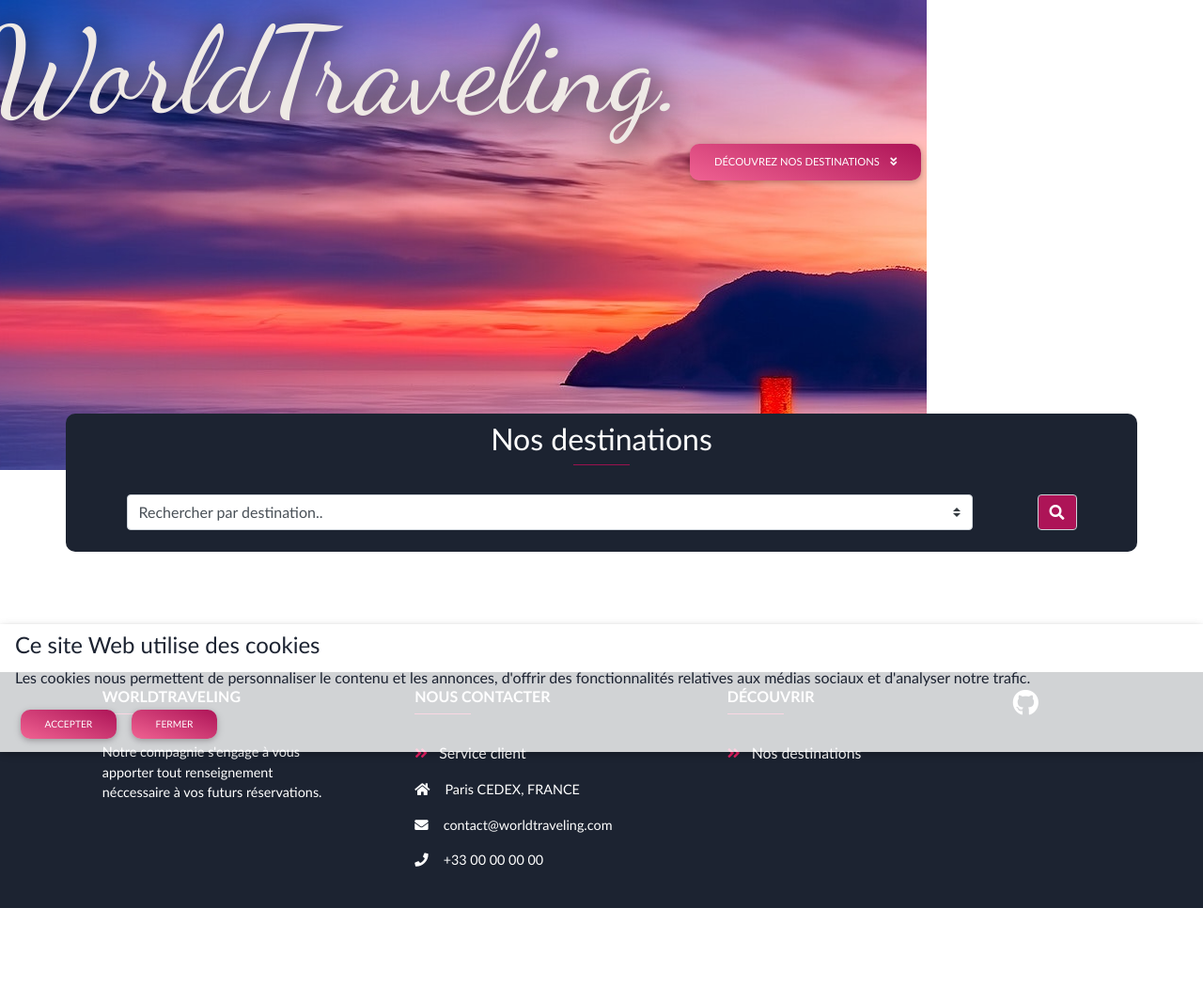
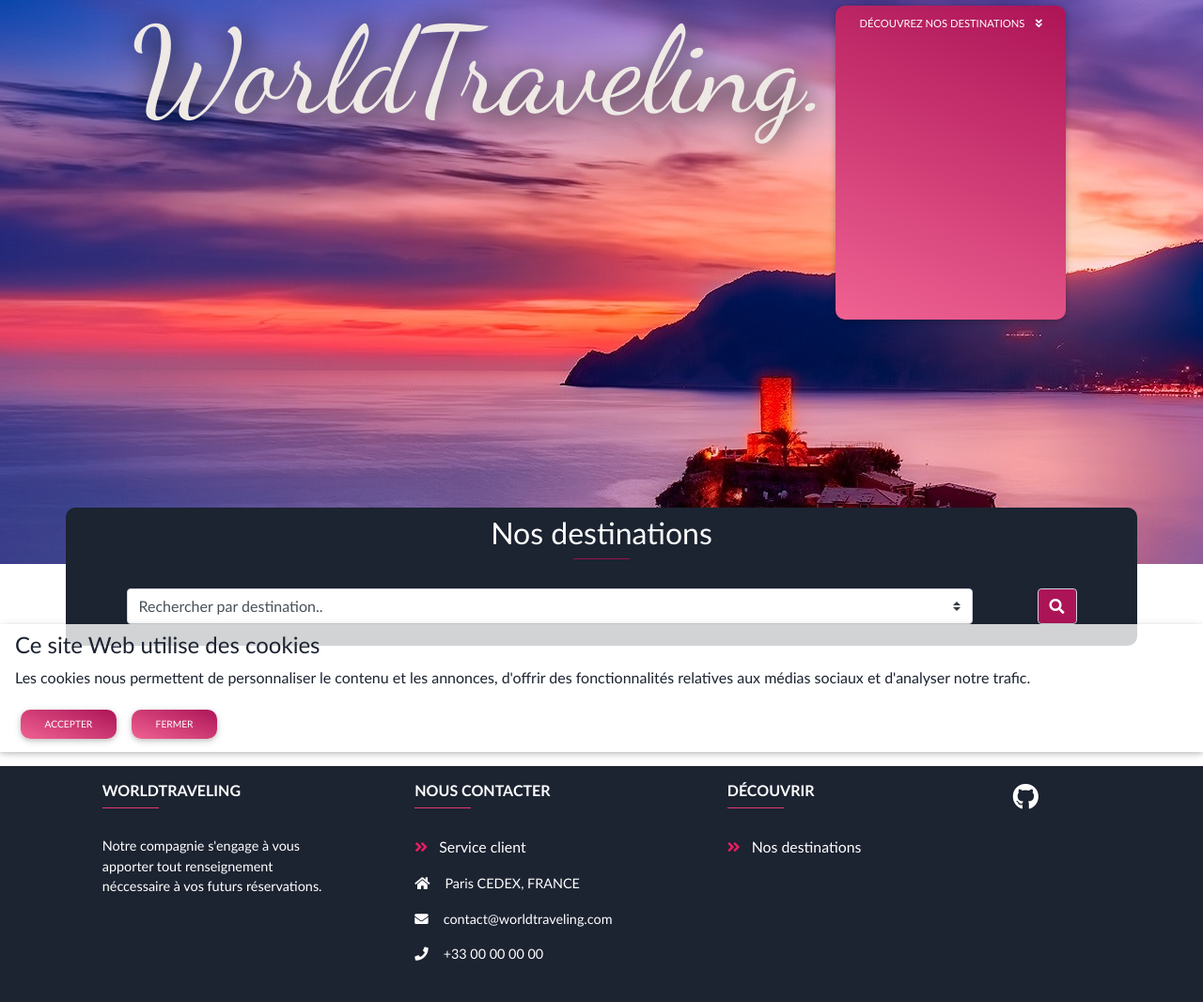
Before and after one commit to celiabellod/worldtraveling, a Django app: page / in a window 1280 px wide. Shown: the whole page at 94% size. Before the commit the page ends 966 px from the top, so only its background shows below. Run offline with Django 3.2, Linux system fonts and the light colour scheme; data that the repository does not hold is empty; some libraries are stand-ins or nearby versions.

Commit message:
header modification - 27/04/202 - CELIA BELLOD

```diff
--- a/store/static/store/css/style.css
+++ b/store/static/store/css/style.css
@@ -12,6 +12,7 @@ body {
 }
 
 .btn {
+  align-items: center;
   border-radius: 10px;
   color: white;
 }
@@ -56,7 +57,8 @@ footer h3 {
 */
 .ban {
   background-image: url("../images/header/index/beach.jpg");
-  height: 500px;
+  height: 600px;
+  width: 100%;
 }
 
 /*
@@ -73,9 +75,9 @@ footer h3 {
 .inner-banner {
   display: flex;
   justify-content: center;
-  align-items: center;
 }
 .inner-banner h1 {
+  align-items: center;
   color: #eee9e5;
   text-shadow: 3px 3px 30px black;
   font-family: "Dancing Script";
--- a/store/static/store/sass/composant/_buttons.scss
+++ b/store/static/store/sass/composant/_buttons.scss
@@ -1,5 +1,6 @@
 
 .btn {
+    align-items: center;
     border-radius : 10px;
     color: white;
     &-color{
--- a/store/static/store/sass/pages/_index.scss
+++ b/store/static/store/sass/pages/_index.scss
@@ -26,8 +26,8 @@
 .inner-banner {
     display: flex;
     justify-content: center;
-    align-items: center;
     h1 {
+        align-items: center;
         color:#eee9e5;
         text-shadow: 3px 3px 30px black;
         font-family: 'Dancing Script';
```
Also changed, not shown: 1 other file.
